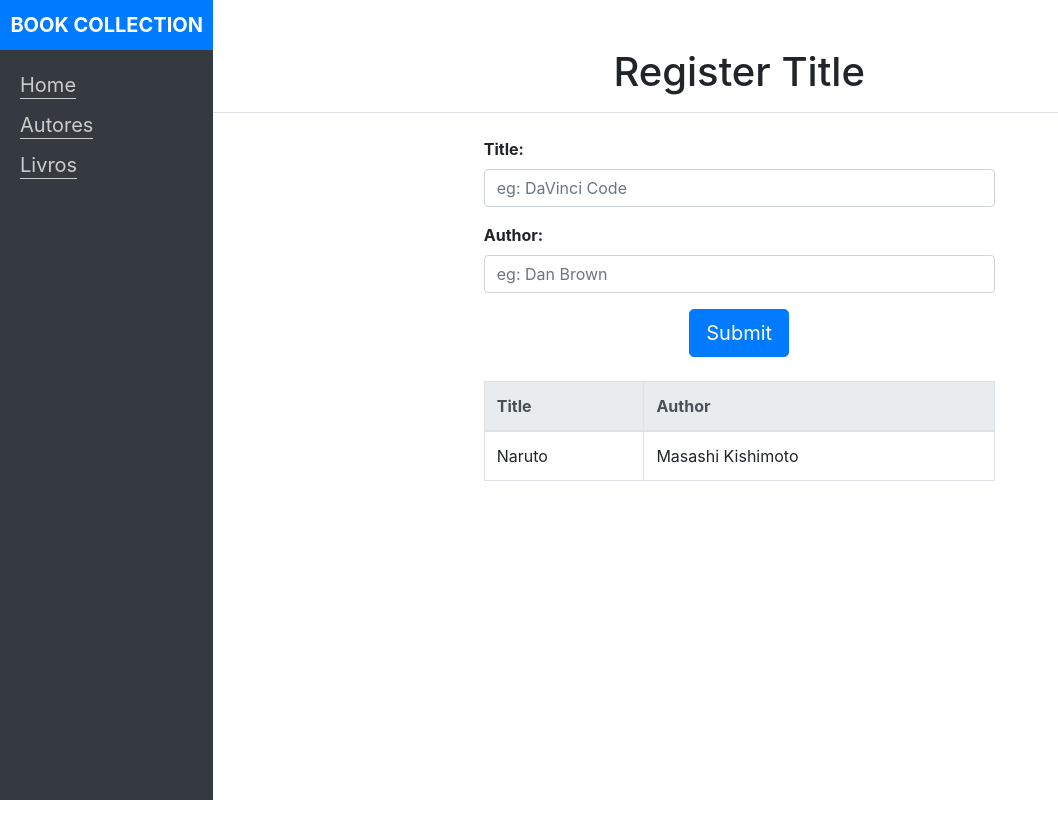
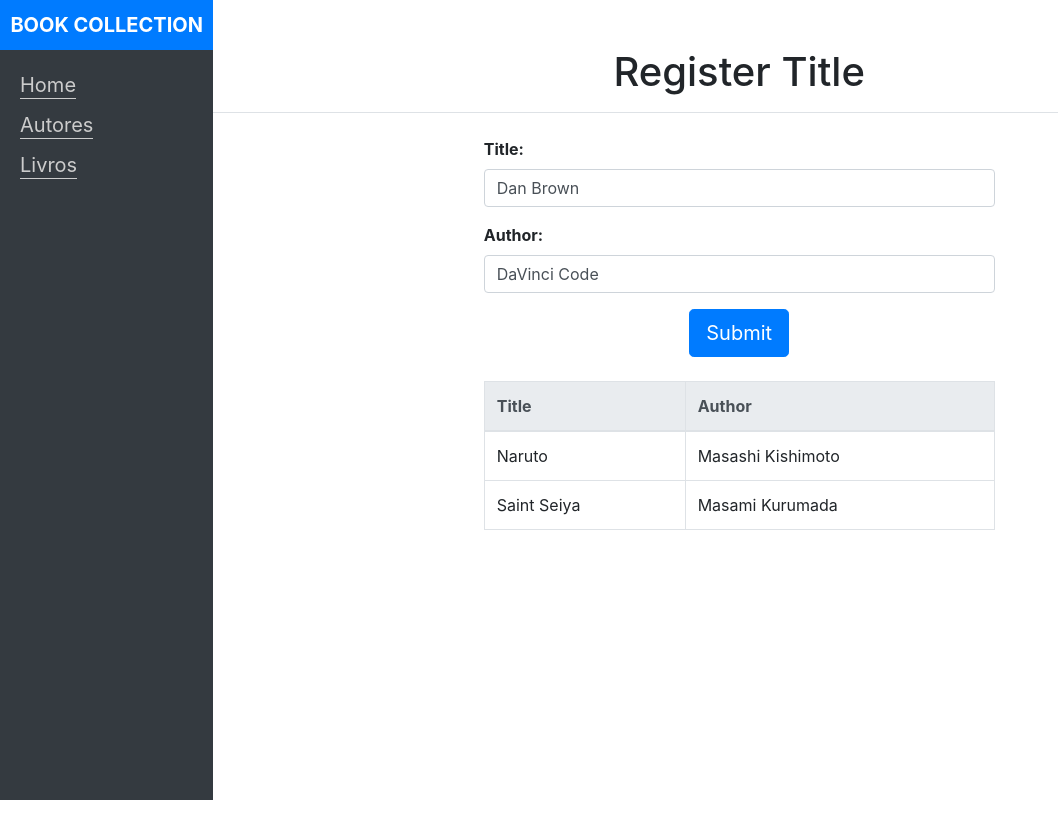
Before and after one commit to didiraja/react-book-collection, a React (Create React App) app: page /title in a window 1280 px wide. Shown: the top 838 px of the page, without its empty margins (0-1058 px from the left). Built offline with nearby package versions, Linux system fonts and the light colour scheme.

Commit message:
redux funcionando 100%

```diff
--- a/src/App.js
+++ b/src/App.js
@@ -1,68 +1,42 @@
-import React, { Component } from 'react';
+import React, { Component } from "react";
 import { BrowserRouter as Router, Route } from "react-router-dom";
-import Home from './components/Home'
-import MainForm from './components/MainForm';
-import MenuRouter from './components/MenuRouter';
+import Home from "./components/Home";
+import MainForm from "./components/MainForm";
+import MenuRouter from "./components/MenuRouter";
 
-import 'bootstrap/dist/css/bootstrap.min.css';
-import './index.css';
+import "bootstrap/dist/css/bootstrap.min.css";
+import "./index.css";
 
 class App extends Component {
-
   constructor(props) {
     super();
-
-    this.state = {
-      books: [
-        {
-          name: "DaVinci Code",
-          author: "Dan Brown",
-        },
-        {
-          name: "Yuval Harari",
-          author: "Sapiens",
-        },
-        {
-          name: "Ernest Cline",
-          author: "Ready Player One",
-        },
-      ]
-    }
-
   }
 
   render() {
-
     return (
       <Router>
-
         <div className="container-fluid">
-
           <div className="row">
-
             <div className="col-md-2 col-router bg-dark">
               <MenuRouter />
             </div>
 
             <div className="col-md-10 pl-md-0">
+              <Route path="/" exact component={() => <Home />} />
 
-              <Route path="/" exact component={
-                () => <Home />
-              } />
-              <Route path="/author/" component={
-                () => <MainForm title="Register Author" content={this.state.books} />
-              } />
-              <Route path="/title/" component={
-                () => <MainForm title="Register Title" content={this.state.books} />
-              } />
+              <Route
+                path="/title/"
+                component={() => <MainForm title="Register Title" />}
+              />
 
+              <Route
+                path="/author/"
+                component={() => <MainForm title="Register Author" />}
+              />
             </div>
-
           </div>
-
         </div>
-        </Router>
-
+      </Router>
     );
   }
 }
--- a/src/components/ListTable.js
+++ b/src/components/ListTable.js
@@ -1,12 +1,12 @@
 import React, { Component } from 'react'
 import { connect } from 'react-redux'
-
 
 class ListTable extends Component {
 
   render() {
 
-    const books = this.props.books
+    const books = this.props.books // passado pelo Redux
+
     const title = this.props.title
     const categories = ['Author', 'Title']
 
--- a/src/components/MainForm.js
+++ b/src/components/MainForm.js
@@ -16,7 +16,7 @@ class MainForm extends Component {
         <div className="row">
           <div className="col-md-6 mx-auto">
 
-            <RegisterAuthor title={this.props.title} content={this.props.content} />
+            <RegisterAuthor title={this.props.title} />
 
           </div>
         </div>
--- a/src/components/RegisterAuthor.js
+++ b/src/components/RegisterAuthor.js
@@ -1,23 +1,26 @@
 import React, { Component, Fragment } from 'react';
+import { connect } from 'react-redux'
+
+import { addBook } from "../redux";
+
 import ListTable from './ListTable';
 
 class RegisterAuthor extends Component {
 
   constructor(props) {
-    super(props);
+    super(props)
 
-    this.books = this.props.content
-
+    this.dispatch = this.props.dispatch
   }
 
   newEntry(e) {
 
     e.preventDefault()
 
-    this.books.push({
+    this.dispatch(addBook({
       name: this.refs.registerTitle.value,
       author: this.refs.registerAuthor.value
-    })
+    }))
 
   }
 
@@ -31,13 +34,13 @@ class RegisterAuthor extends Component {
           <div className="form-group">
             <label htmlFor="registerAuthor-title">Title:</label>
             <input type="text" className="form-control" ref="registerTitle"
-              placeholder={`eg: ${this.books[0].name}`} />
+              defaultValue="Dan Brown" />
           </div>
 
           <div className="form-group">
             <label htmlFor="registerAuthor-author">Author:</label>
             <input type="text" className="form-control" ref="registerAuthor"
-              placeholder={`eg: ${this.books[0].author}`} />
+              defaultValue="DaVinci Code" />
           </div>
 
           <button type="submit" className="btn btn-lg d-block mx-auto btn-primary">Submit</button>
@@ -52,4 +55,4 @@ class RegisterAuthor extends Component {
   }
 }
 
-export default RegisterAuthor;
+export default connect()(RegisterAuthor)
--- a/src/redux.js
+++ b/src/redux.js
@@ -1,25 +1,41 @@
 // STORE
 import { createStore } from "redux"
 
-export function reducer() {
-  return [
+const INITIAL_STATE = [
+  {
+    id: 1,
+    name: "Naruto",
+    author: "Masashi Kishimoto",
+  },
+  {
+    id: 2,
+    name: "Saint Seiya",
+    author: "Masami Kurumada",
+  }
+]
+
+export function reducer(state = INITIAL_STATE, action) {
+
+  if (action.type == 'ADD_BOOK') {
+
+    return [...state,
     {
-      id: 1,
-      name: "Naruto",
-      author: "Masashi Kishimoto",
-    }
-  ]
+      name: action.book.name,
+      author: action.book.author,
+    }]
+  }
+
+
+  return state
+
 }
 
 export const store = createStore(reducer)
 
-// ACTIONS
-export const ADD_BOOK = "ADD_BOOK";
-
-let id = 1
-
-export const addBook = (obj) => ({
-  type: ADD_BOOK,
-  id: id++,
-  obj
-});
+// ACTION
+export function addBook(bookObj) {
+  return {
+    type: 'ADD_BOOK',
+    book: bookObj
+  }
+}
```
